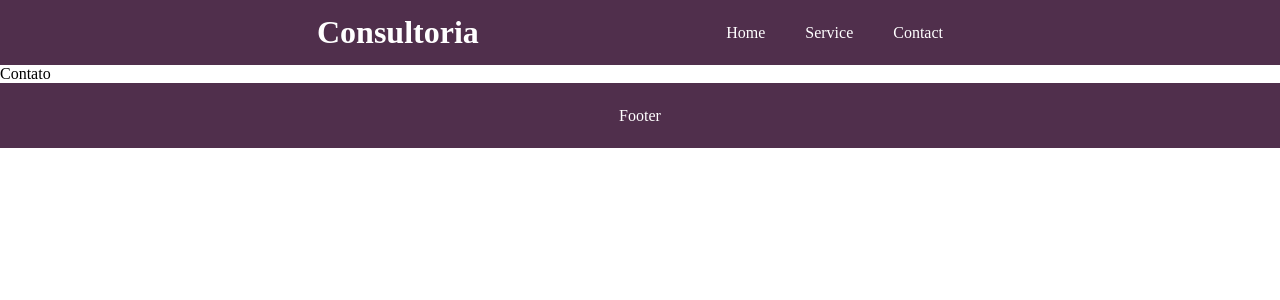
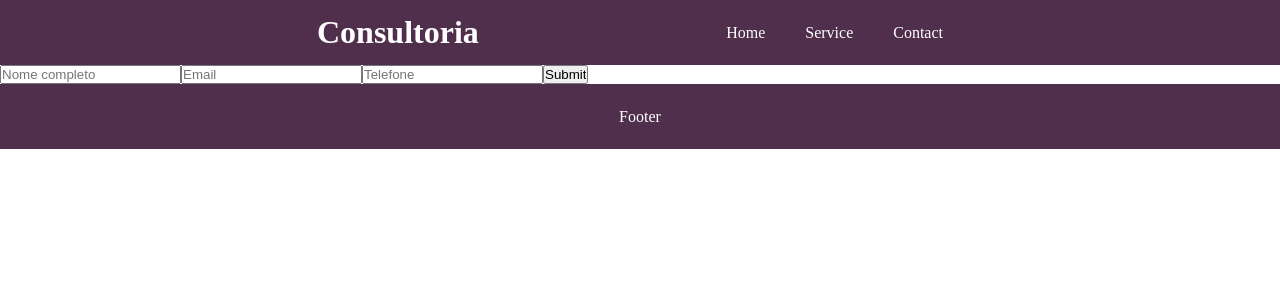
Before and after one commit to zzeis/SPA---Trailer, a React (Create React App) app: page /contact in a window 1280 px wide. Shown: the top 300 px of the page. Built offline with nearby package versions, Linux system fonts and the light colour scheme.

Commit message:
novo componente contact

```diff
--- a/src/pages/Contact/index.js
+++ b/src/pages/Contact/index.js
@@ -1,7 +1,14 @@
+
+import './style.css';
 const Contato = () =>{
     return(
-        <div>
-            Contato
+        <div className="container-contact">
+            <form>
+                <input placeholder="Nome completo"/>
+                <input placeholder="Email"/>
+                <input placeholder="Telefone"/>
+                <input type='submit'/>
+            </form>
         </div>
     )
 }
```
